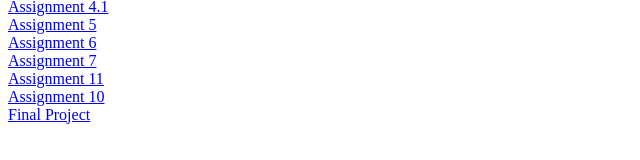
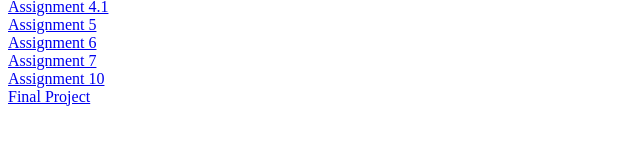
Before and after one commit to anikatpurna/CS-222, a plain HTML site: page index.html in a window 1280 px wide. Shown: the part 205-365 px from the top of the page, without its empty margins (0-640 px from the left). Drawn offline with Linux system fonts and the light colour scheme.

Commit message:
Add files via upload

```diff
--- a/index.html
+++ b/index.html
@@ -1,3 +1,4 @@
+
 <!DOCTYPE html>
 <html lang="en">
 <head>
@@ -17,11 +18,8 @@
   <a href="./Assignment 5/assign5.html">Assignment 5</a><br>
   <a href="./Assignment 6/6.html">Assignment 6</a><br>
   <a href="./Assignment 7/assign7.html">Assignment 7</a><br>
-  <a href="Assignment 11/assi11.html">Assignment 11</a><br>
   <a href="http://facweb1.redlands.edu/fac/patriciacornez/cs222/assign10.htm">Assignment 10</a><br>
   <a href="http://facweb1.redlands.edu/fac/patriciacornez/cs222/assign11.htm">Final Project</a>
-
-
 
 </head>
 <body>
```
